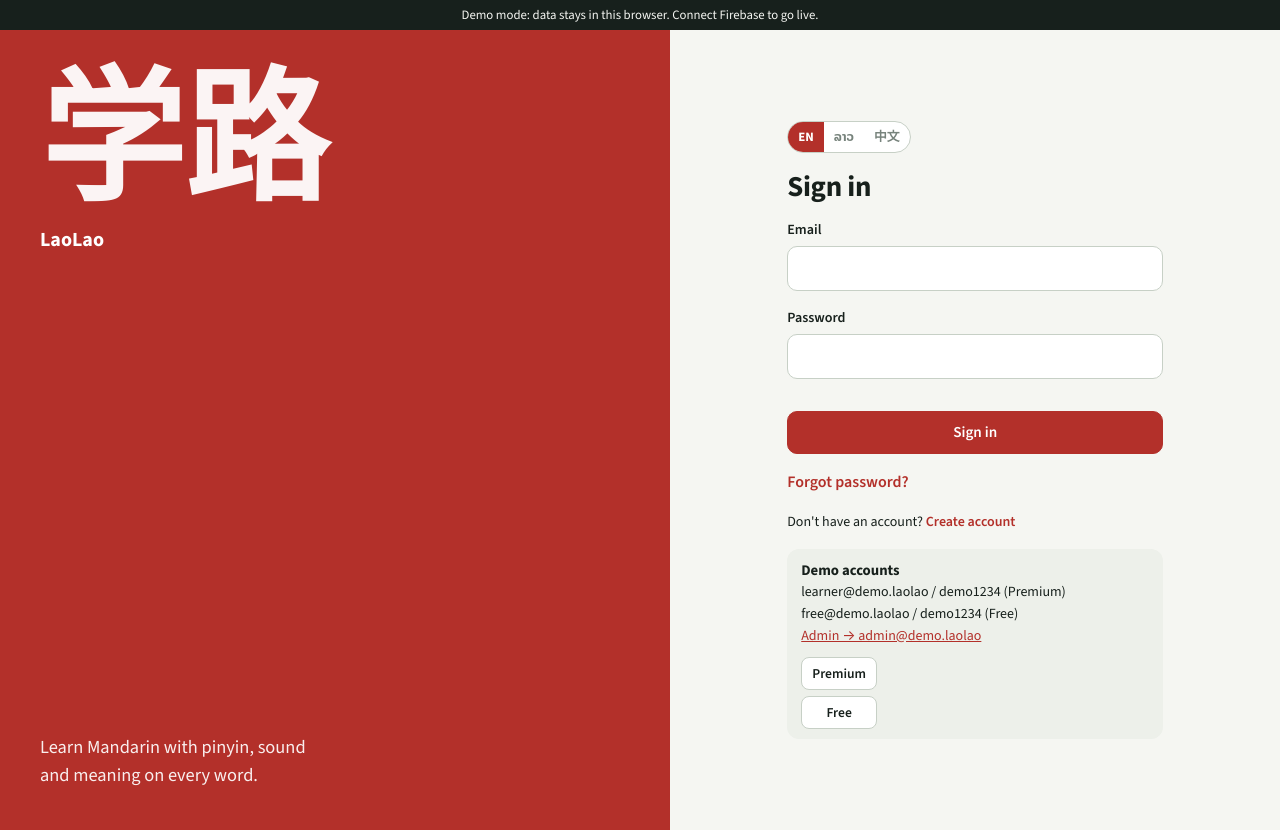
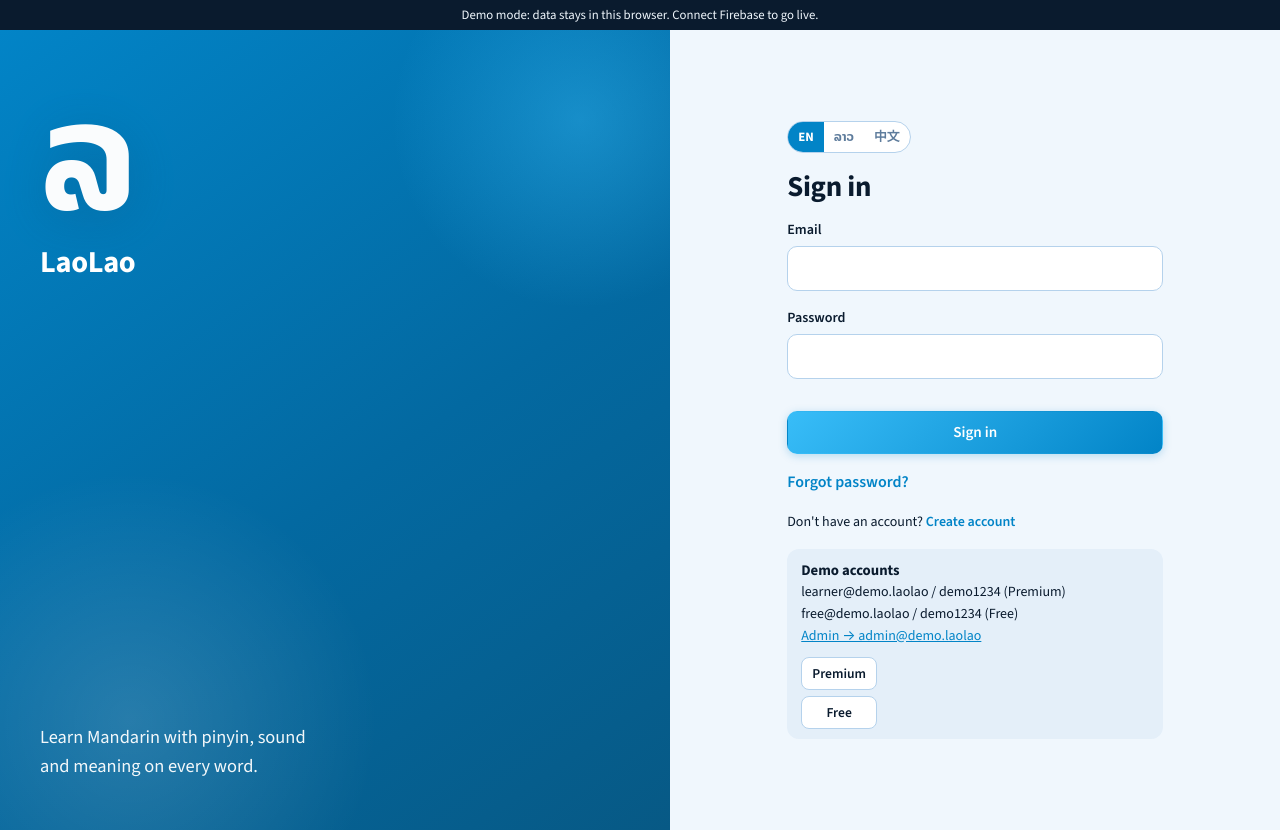
Before and after one commit to KDGH-sketch/LaoLao-Hub, a website with bundled scripts: page index.html in a window 1280 px wide. Built offline with nearby package versions, Linux system fonts and the light colour scheme; files whose address does not match are found by name.

Commit message:
Redesign theme to Light Blue with new Logo

```diff
--- a/css/app.css
+++ b/css/app.css
@@ -1,11 +1,13 @@
 :root{
-  --bg:#F5F6F2; --surface:#FFFFFF; --surface-2:#EDF0EA; --surface-3:#E3E8E1;
-  --ink:#17201C; --ink-2:#46524C; --ink-3:#77837C; --line:#D9E0D8; --line-2:#C7D0C6;
-  --accent:#B3302A; --accent-2:#F6E3E0; --accent-ink:#FFFFFF;
-  --jade:#2C7865; --jade-2:#DDEEE8; --warn:#A8671A; --warn-2:#F6EAD7; --bad:#B3302A; --bad-2:#F6E3E0;
-  --t1:#2458C9; --t2:#17803F; --t3:#B8620A; --t4:#C42424; --t0:#7A8580;
-  --shadow:0 1px 2px rgba(23,32,28,.06),0 4px 16px rgba(23,32,28,.06);
-  --r:12px; --r-s:8px;
+  --bg:#F0F7FD; --surface:#FFFFFF; --surface-2:#E4EFF9; --surface-3:#D3E4F4;
+  --ink:#0A1B2E; --ink-2:#28425C; --ink-3:#5E7C9C; --line:#CFE2F4; --line-2:#B5D2EC;
+  --accent:#0284C7; --accent-hover:#0369A1; --accent-2:#E0F2FE; --accent-3:#BAE6FD; --accent-ink:#FFFFFF;
+  --accent-grad:linear-gradient(135deg, #38BDF8 0%, #0284C7 100%);
+  --jade:#059669; --jade-2:#D1FAE5; --warn:#D97706; --warn-2:#FEF3C7; --bad:#E11D48; --bad-2:#FFE4E6;
+  --t1:#0284C7; --t2:#0D9488; --t3:#D97706; --t4:#E11D48; --t0:#64748B;
+  --shadow:0 1px 3px rgba(10,27,46,.05),0 6px 20px rgba(2,132,199,.08);
+  --shadow-lg:0 12px 32px -4px rgba(2,132,199,.18);
+  --r:14px; --r-s:9px;
   --f-ui:"Source Sans 3","Noto Sans Lao","Phetsarath OT","Saysettha OT",system-ui,-apple-system,"Segoe UI",Roboto,"Noto Sans",sans-serif;
   --f-hz:"Noto Sans SC","PingFang SC","Hiragino Sans GB","Microsoft YaHei","Source Han Sans SC",sans-serif;
   --f-hzd:"Noto Serif SC","Songti SC","STSong","SimSun","Source Han Serif SC",serif;
@@ -13,19 +15,21 @@
   color-scheme:light;
 }
 @media (prefers-color-scheme:dark){ :root:not([data-theme="light"]){
-  --bg:#101412; --surface:#171C1A; --surface-2:#1F2522; --surface-3:#29302C;
-  --ink:#E7ECE8; --ink-2:#B3BEB7; --ink-3:#86928B; --line:#2A322E; --line-2:#394440;
-  --accent:#E35B4F; --accent-2:#3A1F1C; --accent-ink:#1A0E0C;
-  --jade:#56B79D; --jade-2:#18302A; --warn:#E0A450; --warn-2:#33281A; --bad:#E86A5F; --bad-2:#3A1F1C;
-  --t1:#7FA6FF; --t2:#5CCB84; --t3:#F2A54A; --t4:#FF7B72; --t0:#98A39D;
-  --shadow:0 1px 2px rgba(0,0,0,.3),0 6px 20px rgba(0,0,0,.25); color-scheme:dark; }}
+  --bg:#08121D; --surface:#0E1B2A; --surface-2:#16283D; --surface-3:#1E3652;
+  --ink:#F0F7FD; --ink-2:#A4C2E0; --ink-3:#6D8FAE; --line:#1C344E; --line-2:#284B6E;
+  --accent:#38BDF8; --accent-hover:#7DD3FC; --accent-2:#0E2A44; --accent-3:#133E64; --accent-ink:#061424;
+  --accent-grad:linear-gradient(135deg, #38BDF8 0%, #0284C7 100%);
+  --jade:#34D399; --jade-2:#064E3B; --warn:#FBBF24; --warn-2:#451A03; --bad:#FB7185; --bad-2:#4C0519;
+  --t1:#38BDF8; --t2:#2DD4BF; --t3:#FBBF24; --t4:#FB7185; --t0:#94A3B8;
+  --shadow:0 2px 4px rgba(0,0,0,.35),0 8px 24px rgba(0,0,0,.3); color-scheme:dark; }}
 :root[data-theme="dark"]{
-  --bg:#101412; --surface:#171C1A; --surface-2:#1F2522; --surface-3:#29302C;
-  --ink:#E7ECE8; --ink-2:#B3BEB7; --ink-3:#86928B; --line:#2A322E; --line-2:#394440;
-  --accent:#E35B4F; --accent-2:#3A1F1C; --accent-ink:#1A0E0C;
-  --jade:#56B79D; --jade-2:#18302A; --warn:#E0A450; --warn-2:#33281A; --bad:#E86A5F; --bad-2:#3A1F1C;
-  --t1:#7FA6FF; --t2:#5CCB84; --t3:#F2A54A; --t4:#FF7B72; --t0:#98A39D;
-  --shadow:0 1px 2px rgba(0,0,0,.3),0 6px 20px rgba(0,0,0,.25); color-scheme:dark; }
+  --bg:#08121D; --surface:#0E1B2A; --surface-2:#16283D; --surface-3:#1E3652;
+  --ink:#F0F7FD; --ink-2:#A4C2E0; --ink-3:#6D8FAE; --line:#1C344E; --line-2:#284B6E;
+  --accent:#38BDF8; --accent-hover:#7DD3FC; --accent-2:#0E2A44; --accent-3:#133E64; --accent-ink:#061424;
+  --accent-grad:linear-gradient(135deg, #38BDF8 0%, #0284C7 100%);
+  --jade:#34D399; --jade-2:#064E3B; --warn:#FBBF24; --warn-2:#451A03; --bad:#FB7185; --bad-2:#4C0519;
+  --t1:#38BDF8; --t2:#2DD4BF; --t3:#FBBF24; --t4:#FB7185; --t0:#94A3B8;
+  --shadow:0 2px 4px rgba(0,0,0,.35),0 8px 24px rgba(0,0,0,.3); color-scheme:dark; }
 
 *{box-sizing:border-box}
 html,body{height:100%}
@@ -50,14 +54,16 @@ p{margin:0}
 /* ---------- Shell ---------- */
 .app{display:grid;grid-template-columns:240px minmax(0,1fr);min-height:100%}
 .side{position:sticky;top:0;height:100vh;border-right:1px solid var(--line);background:var(--surface);display:flex;flex-direction:column;padding:18px 12px;gap:4px;overflow-y:auto}
-.brand{display:flex;align-items:center;gap:10px;padding:4px 10px 16px}
-.seal{width:34px;height:34px;border-radius:8px;background:var(--accent);color:#fff;display:grid;place-items:center;font:700 20px/1 var(--f-lo);flex:none}
-.brand b{display:block;font-size:1.1rem;letter-spacing:.01em}
+.brand{display:flex;align-items:center;gap:12px;padding:6px 10px 18px}
+.seal{width:38px;height:38px;border-radius:12px;background:var(--accent-grad);color:#fff;display:grid;place-items:center;font:700 22px/1 var(--f-lo);flex:none;box-shadow:0 4px 12px rgba(2,132,199,.28);position:relative;overflow:hidden}
+.seal::before{content:"";position:absolute;inset:0;border-radius:12px;border:1.5px solid rgba(255,255,255,.45);pointer-events:none}
+.seal::after{content:"";position:absolute;width:40px;height:24px;bottom:-6px;right:-8px;background:radial-gradient(ellipse at center,rgba(255,255,255,.35) 0%,transparent 70%);border-radius:50%;pointer-events:none}
+.brand b{display:block;font-size:1.15rem;letter-spacing:.01em;font-weight:700}
 .brand small{display:block;color:var(--ink-3);font-size:.75rem;line-height:1.2}
-.nav-btn{display:flex;align-items:center;gap:12px;width:100%;border:0;background:none;padding:9px 12px;border-radius:var(--r-s);color:var(--ink-2);text-align:left;font-weight:600;font-size:.95rem}
+.nav-btn{display:flex;align-items:center;gap:12px;width:100%;border:0;background:none;padding:9px 12px;border-radius:var(--r-s);color:var(--ink-2);text-align:left;font-weight:600;font-size:.95rem;transition:all .15s}
 .nav-btn svg{width:20px;height:20px;flex:none;stroke:currentColor;fill:none;stroke-width:1.8;stroke-linecap:round;stroke-linejoin:round}
 .nav-btn:hover{background:var(--surface-2);color:var(--ink)}
-.nav-btn[aria-current="page"]{background:var(--accent-2);color:var(--accent)}
+.nav-btn[aria-current="page"]{background:var(--accent-2);color:var(--accent);font-weight:700}
 .nav-btn .count{margin-left:auto;font-size:.75rem;background:var(--accent);color:var(--accent-ink);border-radius:99px;padding:1px 7px;font-weight:700}
 .side .sep{height:1px;background:var(--line);margin:10px 8px}
 .side-foot{margin-top:auto;padding:10px 12px;font-size:.8rem;color:var(--ink-3);display:flex;align-items:center;gap:6px}
@@ -114,8 +120,8 @@ main{padding-block:28px 96px;padding-inline:24px;width:100%;max-width:980px;marg
 @media (max-width:760px){.grid3,.grid4{grid-template-columns:repeat(2,minmax(0,1fr))}.grid2{grid-template-columns:1fr}}
 .btn{display:inline-flex;align-items:center;justify-content:center;gap:8px;border:1px solid var(--line-2);background:var(--surface);color:var(--ink);border-radius:10px;padding:9px 15px;font-weight:600;font-size:.95rem;min-height:40px;text-decoration:none}
 .btn:hover{background:var(--surface-2)}
-.btn.primary{background:var(--accent);border-color:var(--accent);color:var(--accent-ink)}
-.btn.primary:hover{filter:brightness(1.06)}
+.btn.primary{background:var(--accent-grad);border-color:transparent;color:var(--accent-ink);box-shadow:0 2px 8px rgba(2,132,199,.25)}
+.btn.primary:hover{filter:brightness(1.08);box-shadow:0 4px 14px rgba(2,132,199,.35)}
 .btn.jade{background:var(--jade);border-color:var(--jade);color:#fff}
 .btn.ghost{border-color:transparent;background:none}
 .btn.sm{padding:5px 10px;min-height:32px;font-size:.85rem;border-radius:8px}
@@ -374,9 +380,12 @@ textarea.input{min-height:80px;resize:vertical;line-height:1.45}
 
 /* auth */
 .auth{min-height:100vh;display:grid;grid-template-columns:minmax(0,1.1fr) minmax(0,1fr)}
-.auth-art{background:var(--accent);color:#fff;display:flex;flex-direction:column;justify-content:space-between;padding:40px}
-.auth-art .big{font:700 clamp(4rem,12vw,9rem)/1 var(--f-hzd);opacity:.95}
-.auth-art p{max-width:30ch;font-size:1.15rem;opacity:.92}
+.auth-art{background:linear-gradient(145deg, #0284C7 0%, #0369A1 55%, #075985 100%);color:#fff;display:flex;flex-direction:column;justify-content:space-between;padding:48px 40px;position:relative;overflow:hidden}
+.auth-art::before{content:"";position:absolute;width:380px;height:380px;top:-100px;right:-100px;background:radial-gradient(circle,rgba(56,189,248,.38) 0%,transparent 70%);pointer-events:none}
+.auth-art::after{content:"";position:absolute;width:500px;height:500px;bottom:-140px;left:-120px;background:radial-gradient(circle,rgba(255,255,255,.14) 0%,transparent 70%);pointer-events:none}
+.auth-art .big{font:700 clamp(4.5rem,13vw,9.5rem)/1 var(--f-lo);opacity:.98;filter:drop-shadow(0 8px 24px rgba(7,89,133,.35));position:relative;z-index:1}
+.auth-art p{max-width:32ch;font-size:1.15rem;opacity:.95;position:relative;z-index:1;line-height:1.6}
+.auth-art h2{position:relative;z-index:1;font-size:1.9rem;letter-spacing:-.01em}
 .auth-form{display:flex;flex-direction:column;justify-content:center;padding-block:40px;padding-inline:clamp(16px,6vw,72px);gap:16px;max-width:520px;width:100%;margin:0 auto}
 .auth-form h1{font-size:1.8rem}
 .linkbtn{border:0;background:none;color:var(--accent);font-weight:600;padding:0;text-align:left}
--- a/index.html
+++ b/index.html
@@ -7,7 +7,7 @@
 <meta name="description" content="Learn Lao language through sentence patterns: script, romanization, audio, dictionary, sentence generator, quizzes and review. Works offline.">
 <meta property="og:title" content="LaoLao · ຮຽນພາສາລາວ">
 <meta property="og:description" content="Learn Lao language through sentence patterns: script, romanization, audio, dictionary, sentence generator, quizzes and review. Works offline.">
-<meta name="theme-color" content="#B3302A">
+<meta name="theme-color" content="#0284C7">
 <link rel="manifest" href="manifest.webmanifest">
 <link rel="icon" href="icon.svg">
 <link rel="apple-touch-icon" href="icon.svg">
@@ -16,7 +16,7 @@
 <link rel="stylesheet" href="css/app.css">
 </head>
 <body>
-<div id="root"><div class="empty" style="margin:40px">学 · Loading…</div></div>
+<div id="root"><div class="empty" style="margin:40px">ລ · Loading…</div></div>
 <script src="env-config.js"></script>
 <script src="vendor/hanzi-writer.min.js"></script>
 <script type="module" src="js/learner/main.js"></script>
--- a/js/learner/main.js
+++ b/js/learner/main.js
@@ -58,7 +58,7 @@ async function renderAuth(mode){
   const L = lang();
   root.innerHTML = "";
   root.append(A.api.mode==="demo" ? h("div",{class:"demo-bar"}, t("demo_banner")) : "", h("div",{class:"auth"},
-    h("div",{class:"auth-art"}, h("div",null, h("div",{class:"big",lang:"zh-CN"},"学路"), h("h2",{style:"margin-top:14px"}, settings.appName||"Xuélù")), h("p",{class:L==="lo"?"lo":""}, t("auth_intro"))),
+    h("div",{class:"auth-art"}, h("div",null, h("div",{class:"big lo"},"ລ"), h("h2",{style:"margin-top:14px"}, settings.appName||"LaoLao")), h("p",{class:L==="lo"?"lo":""}, t("auth_intro"))),
     h("form",{class:"auth-form",onsubmit:submit},
       h("div",{class:"langsw",style:"align-self:flex-start"}, [["en","EN"],["lo","ລາວ"],["zh","中文"]].map(([l,n]) => h("button",{type:"button","aria-pressed":String(L===l),onclick:()=>{ setLang(l); try{ localStorage.setItem("xuelu.lang",l); }catch(e){} renderAuth(mode); }}, n))),
       h("h1",null, mode==="register" ? t("register") : mode==="reset" ? t("forgot") : t("sign_in")),
--- a/js/learner/views-tools.js
+++ b/js/learner/views-tools.js
@@ -264,7 +264,7 @@ VIEWS.chars = () => {
     ctx2.stroke();
     // Draw faint background guide letter
     ctx2.font = "bold 140px 'Noto Sans Lao', sans-serif";
-    ctx2.fillStyle = "rgba(179, 48, 42, 0.15)";
+    ctx2.fillStyle = "rgba(2, 132, 199, 0.16)";
     ctx2.textAlign = "center";
     ctx2.textBaseline = "middle";
     ctx2.fillText(currentLetter, 120, 130);
@@ -289,7 +289,7 @@ VIEWS.chars = () => {
     const ny = cy * (canvas.height / rect.height);
 
     ctx2.save();
-    ctx2.strokeStyle = "#B3302A";
+    ctx2.strokeStyle = "#0284C7";
     ctx2.lineWidth = 7;
     ctx2.lineCap = "round";
     ctx2.lineJoin = "round";
```
Also changed, not shown: admin/index.html (+1 -1 lines), icon.svg, logo.svg (added), manifest.webmanifest.
